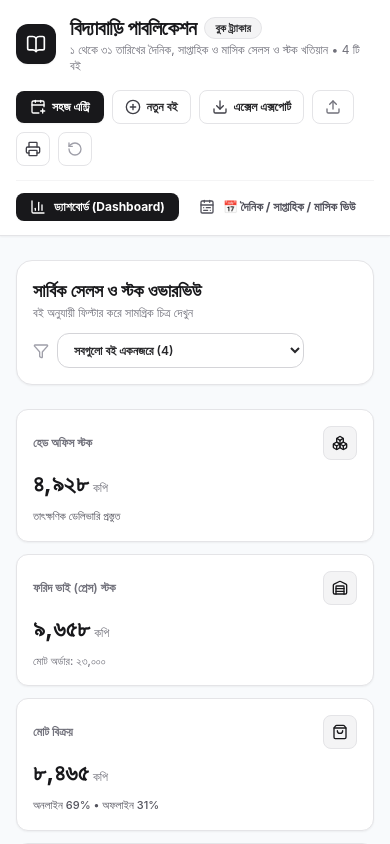
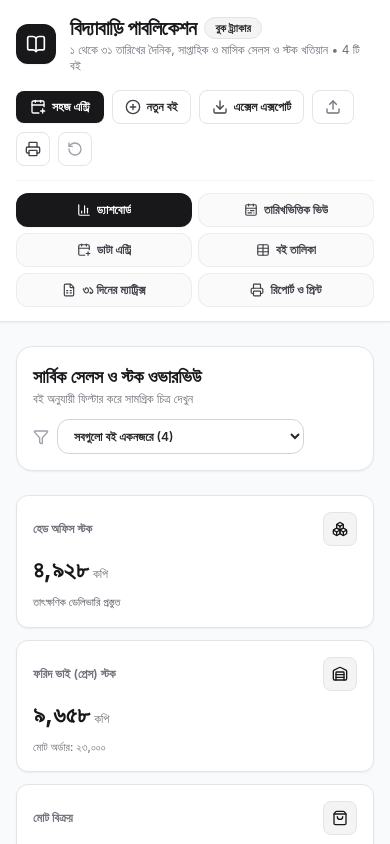
Before and after one commit to mdrayhaninbox/biddabari-publication-tracker, a React (Vite) app: page / in a window 390 px wide. Shown: the top 844 px of the page. Built offline with nearby package versions, Linux system fonts and the light colour scheme.

Commit message:
fix: make navbar tabs responsive grid to prevent horizontal scrolling

```diff
--- a/src/components/Header.tsx
+++ b/src/components/Header.tsx
@@ -119,80 +119,80 @@ export const Header: React.FC<HeaderProps> = ({
           </div>
         </div>
 
-        {/* Navigation Tabs */}
-        <div className="flex space-x-1.5 mt-3.5 border-t border-zinc-100 pt-3 overflow-x-auto">
+        {/* Navigation Tabs (Full Width Responsive Grid - Never Scrolls) */}
+        <nav className="grid grid-cols-2 sm:grid-cols-3 lg:grid-cols-6 gap-1.5 mt-3.5 border-t border-zinc-100 pt-3">
           <button
             onClick={() => setActiveTab('dashboard')}
-            className={`inline-flex items-center gap-2 px-3.5 py-1.5 rounded-lg text-xs font-bold whitespace-nowrap transition-all ${
+            className={`flex items-center justify-center gap-1.5 px-2.5 py-2 rounded-xl text-xs font-bold transition-all text-center ${
               activeTab === 'dashboard'
                 ? 'bg-zinc-900 text-white shadow-xs'
-                : 'text-zinc-600 hover:text-zinc-900 hover:bg-zinc-100'
+                : 'bg-zinc-50 text-zinc-700 hover:bg-zinc-100 hover:text-zinc-900 border border-zinc-200/60'
             }`}
           >
-            <BarChart3 className="w-4 h-4" />
-            <span>ড্যাশবোর্ড (Dashboard)</span>
+            <BarChart3 className="w-3.5 h-3.5 shrink-0" />
+            <span className="truncate">ড্যাশবোর্ড</span>
           </button>
 
           <button
             onClick={() => setActiveTab('period')}
-            className={`inline-flex items-center gap-2 px-3.5 py-1.5 rounded-lg text-xs font-bold whitespace-nowrap transition-all ${
+            className={`flex items-center justify-center gap-1.5 px-2.5 py-2 rounded-xl text-xs font-bold transition-all text-center ${
               activeTab === 'period'
                 ? 'bg-zinc-900 text-white shadow-xs'
-                : 'text-zinc-600 hover:text-zinc-900 hover:bg-zinc-100'
+                : 'bg-zinc-50 text-zinc-700 hover:bg-zinc-100 hover:text-zinc-900 border border-zinc-200/60'
             }`}
           >
-            <CalendarRange className="w-4 h-4" />
-            <span>📅 দৈনিক / সাপ্তাহিক / মাসিক ভিউ</span>
+            <CalendarRange className="w-3.5 h-3.5 shrink-0" />
+            <span className="truncate">তারিখভিত্তিক ভিউ</span>
           </button>
 
           <button
             onClick={() => setActiveTab('entry')}
-            className={`inline-flex items-center gap-2 px-3.5 py-1.5 rounded-lg text-xs font-bold whitespace-nowrap transition-all ${
+            className={`flex items-center justify-center gap-1.5 px-2.5 py-2 rounded-xl text-xs font-bold transition-all text-center ${
               activeTab === 'entry'
                 ? 'bg-zinc-900 text-white shadow-xs'
-                : 'text-zinc-600 hover:text-zinc-900 hover:bg-zinc-100'
+                : 'bg-zinc-50 text-zinc-700 hover:bg-zinc-100 hover:text-zinc-900 border border-zinc-200/60'
             }`}
           >
-            <CalendarPlus className="w-4 h-4" />
-            <span>⚡ সহজ ডেটা এন্ট্রি (Data Input)</span>
+            <CalendarPlus className="w-3.5 h-3.5 shrink-0" />
+            <span className="truncate">ডাটা এন্ট্রি</span>
           </button>
 
           <button
             onClick={() => setActiveTab('books')}
-            className={`inline-flex items-center gap-2 px-3.5 py-1.5 rounded-lg text-xs font-bold whitespace-nowrap transition-all ${
+            className={`flex items-center justify-center gap-1.5 px-2.5 py-2 rounded-xl text-xs font-bold transition-all text-center ${
               activeTab === 'books'
                 ? 'bg-zinc-900 text-white shadow-xs'
-                : 'text-zinc-600 hover:text-zinc-900 hover:bg-zinc-100'
+                : 'bg-zinc-50 text-zinc-700 hover:bg-zinc-100 hover:text-zinc-900 border border-zinc-200/60'
             }`}
           >
-            <TableIcon className="w-4 h-4" />
-            <span>বই তালিকা ও স্টক খতিয়ান</span>
+            <TableIcon className="w-3.5 h-3.5 shrink-0" />
+            <span className="truncate">বই তালিকা</span>
           </button>
 
           <button
             onClick={() => setActiveTab('matrix')}
-            className={`inline-flex items-center gap-2 px-3.5 py-1.5 rounded-lg text-xs font-bold whitespace-nowrap transition-all ${
+            className={`flex items-center justify-center gap-1.5 px-2.5 py-2 rounded-xl text-xs font-bold transition-all text-center ${
               activeTab === 'matrix'
                 ? 'bg-zinc-900 text-white shadow-xs'
-                : 'text-zinc-600 hover:text-zinc-900 hover:bg-zinc-100'
+                : 'bg-zinc-50 text-zinc-700 hover:bg-zinc-100 hover:text-zinc-900 border border-zinc-200/60'
             }`}
           >
-            <FileSpreadsheet className="w-4 h-4" />
-            <span>৩১ দিনের সম্পূর্ণ ম্যাট্রিক্স</span>
+            <FileSpreadsheet className="w-3.5 h-3.5 shrink-0" />
+            <span className="truncate">৩১ দিনের ম্যাট্রিক্স</span>
           </button>
 
           <button
             onClick={() => setActiveTab('reports')}
-            className={`inline-flex items-center gap-2 px-3.5 py-1.5 rounded-lg text-xs font-bold whitespace-nowrap transition-all ${
+            className={`flex items-center justify-center gap-1.5 px-2.5 py-2 rounded-xl text-xs font-bold transition-all text-center ${
               activeTab === 'reports'
                 ? 'bg-zinc-900 text-white shadow-xs'
-                : 'text-zinc-600 hover:text-zinc-900 hover:bg-zinc-100'
+                : 'bg-zinc-50 text-zinc-700 hover:bg-zinc-100 hover:text-zinc-900 border border-zinc-200/60'
             }`}
           >
-            <Printer className="w-4 h-4" />
-            <span>এক্সিকিউটিভ রিপোর্ট</span>
+            <Printer className="w-3.5 h-3.5 shrink-0" />
+            <span className="truncate">রিপোর্ট ও প্রিন্ট</span>
           </button>
-        </div>
+        </nav>
       </div>
     </header>
   );
```
